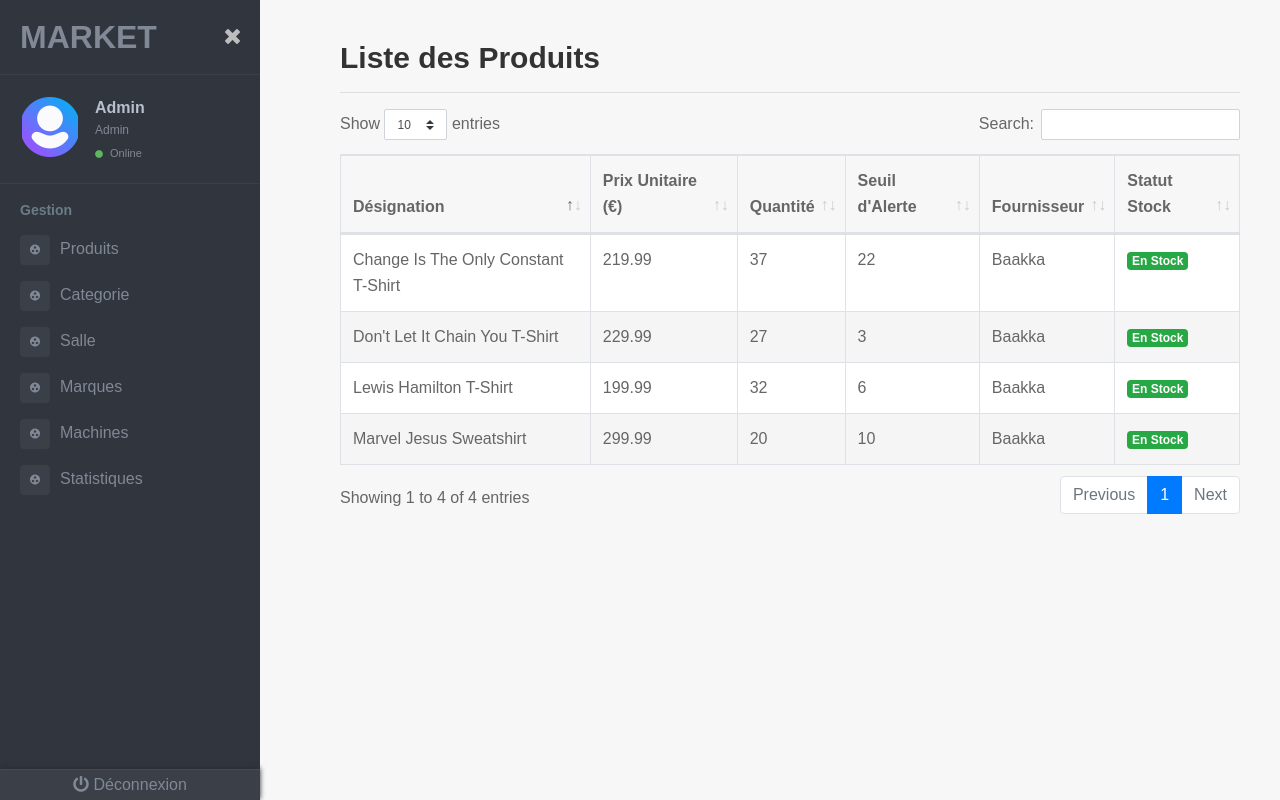
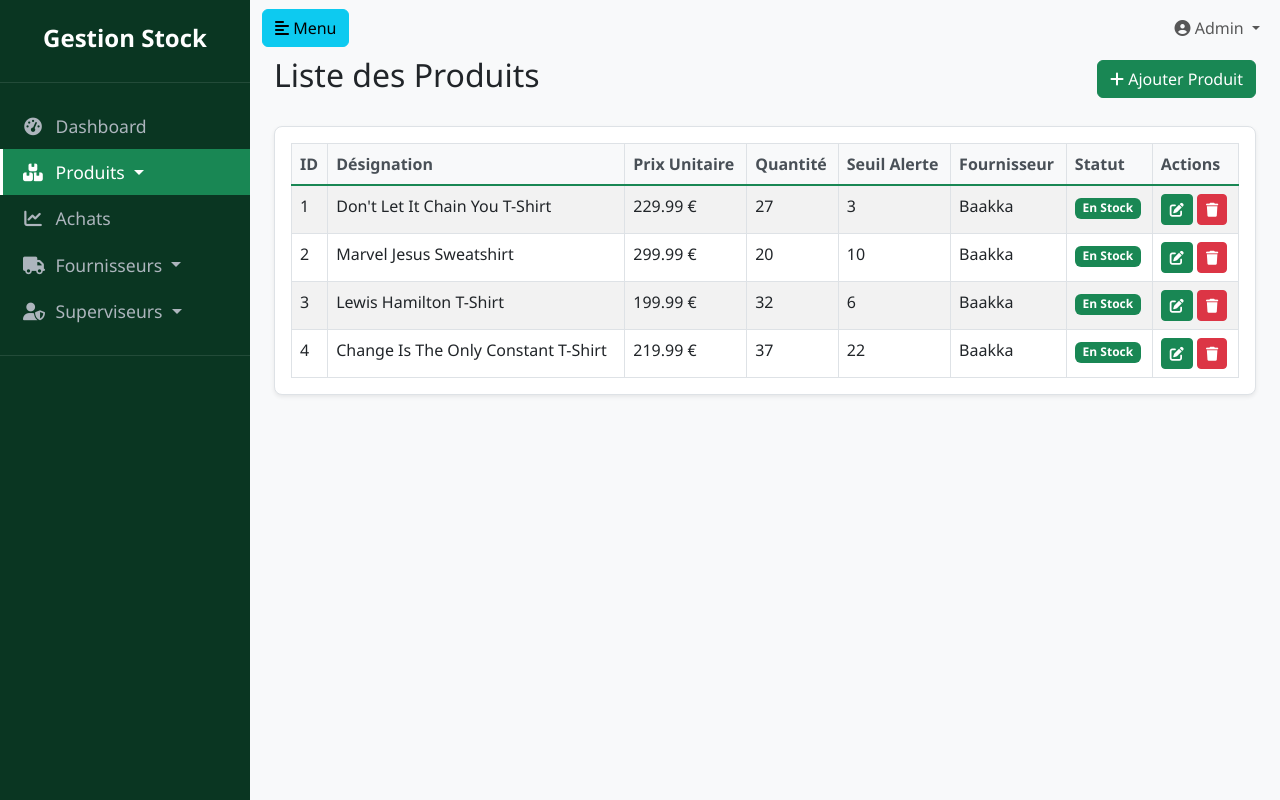
Before and after one commit to MohamedMBG/management, a Django app: page /admin_panel/produits/ in a window 1280 px wide. Run offline with Django 5.2, Linux system fonts and the light colour scheme; a user stored in the database is signed in; data comes from the database, SQL or seed files in the repository; some libraries are stand-ins or nearby versions; some web fonts are replaced.

Commit message:
admin controlling products added with ui improvements and simple views.py code

```diff
--- a/admin_panel/templates/admin_panel/produit_all.html
+++ b/admin_panel/templates/admin_panel/produit_all.html
@@ -49,7 +49,7 @@
         <h3>Please go to the admin and add a Name under 'MYAPP'</h3>
     {% endif %}
     <div class="pull-right">
-        <a class="btn btn-default-btn-xs btn-success" href="{% url 'addProduit' %}"><i class="glyphicon glyphicon-plus"></i></a>
+        <a class="btn btn-default-btn-xs btn-success" href="{% url 'admin_panel:add_produit' %}"><i class="glyphicon glyphicon-plus"></i></a>
     </div>
     </div>
 {% endblock %}
--- a/admin_panel/templates/admin_panel/produits.html
+++ b/admin_panel/templates/admin_panel/produits.html
@@ -1,151 +1,65 @@
-<!DOCTYPE html>
-<html lang="FR">
+{% extends 'admin_panel/master_page.html' %}
+{% load static %}
 
-<head>
-<meta charset="UTF-8">
-<title>Admin Dashboard - Produits</title>
-{% load static %}
-<!
-<meta charset="utf-8">
-<meta http-equiv="X-UA-Compatible" content="IE=edge">
-<meta name="viewport" content="width=device-width, initial-scale=1">
+{% block title %}Admin Dashboard - Produits{% endblock %}
 
-<link rel="stylesheet" href="{% static "vendor/bootstrap-4.1/bootstrap.min.css" %}">
-
-<link rel="stylesheet" href="{% static "vendor/font-awesome-5/css/fontawesome-all.min.css" %}">
-<link href="{% static "vendor/mdi-font/css/material-design-iconic-font.min.css" %}"
-	rel="stylesheet" media="all">
-<link href="{% static "vendor/datatable/dataTables.bootstrap4.min.css" %}"
-	rel="stylesheet" media="all">
-
-<link rel="stylesheet" href ="{% static "style/style.css" %}">
-<link rel="stylesheet" href ="{% static "style/theme.css" %}">
-<link href="{% static "vendor/css-hamburgers/hamburgers.min.css" %}" rel="stylesheet"
-	media="all">
-
-<link rel="stylesheet" href="{% static "style/main.css" %}">
-
-<script src="{% static "vendor/jquery-3.2.1.min.js" %}" ></script>
-<script src="{% static "vendor/bootstrap-4.1/popper.min.js" %}"></script>
-<script src="{% static "vendor/bootstrap-4.1/bootstrap.min.js" %}"></script>
-<script src="{% static "vendor/datatable/jquery.dataTables.min.js" %}"
-	type="text/javascript"></script>
-<script src="{% static "vendor/datatable/dataTables.bootstrap4.min.js" %}"
-	type="text/javascript"></script>
-<script src="{% static "vendor/chartjs/Chart.min.js" %}"></script>
-
-</head>
-<body>
-	<div class="page-wrapper chiller-theme toggled">
-		<a id="show-sidebar" class="btn btn-sm btn-dark" href="#"> <i
-			class="fas fa-bars"></i>
-		</a>
-		<nav id="sidebar" class="sidebar-wrapper">
-			<div class="sidebar-content">
-				<div class="sidebar-brand">
-					<a href="{% url 'admin_panel:admin_dashboard' %}" class="h2 pt-2">Market</a> {# Link back to dashboard #}
-					<div id="close-sidebar">
-						<i class="fas fa-times"></i>
-					</div>
-				</div>
-				<div class="sidebar-header">
-					<div class="user-pic">
-						<img class="img-responsive img-rounded" src="{% static "img/no-photo.png" %}"
-							alt="User picture">
-					</div>
-					<div class="user-info">
-						<span class="user-name"> <strong>{{ username|default:'Admin' }}</strong> {# Display username #}
-						</span> <span class="user-role">Admin</span> <span class="user-status">
-							<i class="fa fa-circle"></i> <span>Online</span>
-						</span>
-					</div>
-				</div>
-				<!-- sidebar-header  -->
-
-				<!-- sidebar-menu -->
-				<div class="sidebar-menu">
-					<ul>
-						<li class="header-menu"><span>Gestion</span></li>
-						<li class="active"> {# Highlight Produits as active #}
-							<a href="{% url 'admin_panel:produit_list' %}">
-								<i class="zmdi zmdi-hc-1x zmdi-group-work"></i>Produits
-							</a>
-						</li>
-						<li>
-							<a> {# Placeholder for Categorie link #}
-								<i class="zmdi zmdi-hc-1x zmdi-group-work"></i>Categorie
-							</a>
-						</li>
-						<li>
-							<a> {# Placeholder for Salle link #}
-								<i class="zmdi zmdi-hc-1x zmdi-group-work"></i>Salle
-							</a>
-						</li>
-						<li>
-							<a> {# Placeholder for Marques link #}
-								<i class="zmdi zmdi-hc-1x zmdi-group-work"></i>Marques
-							</a>
-						</li>
-						<li>
-							<a> {# Placeholder for Machines link #}
-								<i class="zmdi zmdi-hc-1x zmdi-group-work"></i>Machines
-							</a>
-						</li>
-						<li>
-							<a> {# Placeholder for Statistiques link #}
-								<i class="zmdi zmdi-hc-1x zmdi-group-work"></i>Statistiques
-							</a>
-						</li>
-					</ul>
-				</div>
-				<!-- sidebar-menu  -->
-			</div>
-			<!-- sidebar-content  -->
-			<div class="sidebar-footer">
-				<a> {# Placeholder for logout link #}
-					<i class="fa fa-power-off"></i> <span>Déconnexion</span>
+{% block content %}
+<main class="page-content">
+    <div class="container-fluid">
+        <div class="d-flex justify-content-between align-items-center mb-4">
+            <h2>Liste des Produits</h2>
+            <a href="{% url 'admin_panel:add_produit' %}" class="btn btn-success">
+                <i class="fas fa-plus"></i> Ajouter Produit
             </a>
         </div>
-		</nav>
-		<!-- sidebar-wrapper  -->
 
-		<!-- Page Content -->
-		<main class="page-content">
-			<div class="container-fluid">
-				<h2>Liste des Produits</h2>
-				<hr>
-				<div class="row">
-					<div class="col-md-12">
-						<table class="table table-striped table-bordered" id="produitsTable">
-							<thead>
+        <div class="card">
+            <div class="card-body">
+                <div class="table-responsive">
+                    <table class="table table-striped table-bordered" id="produitsTable" style="width:100%">
+                        <thead class="thead-dark">
                             <tr>
+                                <th>ID</th>
                                 <th>Désignation</th>
-									<th>Prix Unitaire (€)</th>
+                                <th>Prix Unitaire</th>
                                 <th>Quantité</th>
-									<th>Seuil d'Alerte</th>
+                                <th>Seuil Alerte</th>
                                 <th>Fournisseur</th>
-									<th>Statut Stock</th>
+                                <th>Statut</th>
+                                <th>Actions</th>
                             </tr>
                         </thead>
                         <tbody>
                             {% for produit in produits %}
                             <tr>
+                                <td>{{ produit.id }}</td>
                                 <td>{{ produit.designation }}</td>
-									<td>{{ produit.prix_unitaire }}</td>
+                                <td>{{ produit.prix_unitaire|floatformat:2 }} €</td>
                                 <td>{{ produit.quantite }}</td>
                                 <td>{{ produit.alert_quantite }}</td>
-									<td>{{ produit.fournisseur.nom }}</td>
+                                <td>{{ produit.fournisseur.nom|default:"-" }}</td>
                                 <td>
                                     {% if produit.is_below_alert_level %}
-											<span class="badge badge-danger">Stock Faible</span>
+                                        <span class="badge bg-danger">Stock Faible</span>
                                     {% else %}
-											<span class="badge badge-success">En Stock</span>
+                                        <span class="badge bg-success">En Stock</span>
                                     {% endif %}
+                                </td>
+                                <td>
+                                    <a href="{% url 'admin_panel:edit_produit' produit.id %}" class="btn btn-sm btn-primary" title="Modifier">
+                                        <i class="fas fa-edit"></i>
+                                    </a>
+                                    <form method="post" action="{% url 'admin_panel:delete_produit' produit.id %}" style="display:inline;">
+                                        {% csrf_token %}
+                                        <button type="submit" class="btn btn-sm btn-danger" title="Supprimer" onclick="return confirm('Êtes-vous sûr de vouloir supprimer ce produit?');">
+                                            <i class="fas fa-trash"></i>
+                                        </button>
+                                    </form>
                                 </td>
                             </tr>
                             {% empty %}
                             <tr>
-									<td colspan="6" class="text-center">Aucun produit trouvé.</td>
+                                <td colspan="8" class="text-center">Aucun produit disponible</td>
                             </tr>
                             {% endfor %}
                         </tbody>
@@ -153,30 +67,6 @@
                 </div>
             </div>
         </div>
+    </div>
 </main>
-		<!-- page-content" -->
-    </div>
-
-
-</body>
-
-	<!-- page-wrapper-->
-<script>
-$(document).ready(function() {
-    $('#produitsTable').DataTable(); // Initialize DataTables
-});
-</script>
-<script src="{% static "script/redirect.js" %}"></script>
-<script src="{% static "vendor/slick/slick.min.js" %}"></script>
-<script src="{% static "vendor/wow/wow.min.js" %}"></script>
-<script src="{% static "vendor/animsition/animsition.min.js" %}"></script>
-<script src="{% static "vendor/bootstrap-progressbar/bootstrap-progressbar.min.js" %}"></script>
-<script src="{% static "vendor/counter-up/jquery.waypoints.min.js" %}"></script>
-<script src="{% static "vendor/counter-up/jquery.counterup.min.js" %}"></script>
-<script src="{% static "vendor/circle-progress/circle-progress.min.js" %}"></script>
-<script src="{% static "vendor/perfect-scrollbar/perfect-scrollbar.js" %}"></script>
-<script src="{% static "vendor/chartjs/Chart.bundle.min.js" %}"></script>
-<script src="{% static "vendor/select2/select2.min.js" %}"></script>
-<script src="{% static "script/index.js" %}"></script>
-<script src="{% static "js/main.js" %}"></script>
-</html>
+{% endblock %}
--- a/admin_panel/views.py
+++ b/admin_panel/views.py
@@ -4,11 +4,9 @@ from django.shortcuts import render, redirect, get_object_or_404
 from django.contrib.auth.decorators import login_required
 from django.contrib import messages
 
-from .forms import ProduitForm, FournisseurForm, SuperviseurForm
+from .forms import ProduitForm, FournisseurForm, SuperviseurForm, AchatForm
 from .models import Produit, Fournisseur,Achat
 from supervisor_panel.models import Superviseur  # Import from the other app
-
-
 
 # Helper function to check admin status
 def is_admin(user):
@@ -61,6 +59,28 @@ def produit_add(request):
         form = ProduitForm()
     return render(request, 'admin_panel/produit_form.html', {'form': form})
 
+@login_required
+def produit_edit(request, pk):
+    produit = get_object_or_404(Produit, pk=pk)
+    if request.method == 'POST':
+        form = ProduitForm(request.POST, instance=produit)
+        if form.is_valid():
+            form.save()
+            messages.success(request, 'Produit modifié avec succès!')
+            return redirect('admin_panel:produit_list')
+    else:
+        form = ProduitForm(instance=produit)
+    return render(request, 'admin_panel/produit_form.html', {'form': form})
+
+
+@login_required
+def produit_delete(request, pk):
+    produit = get_object_or_404(Produit, pk=pk)
+    if request.method == 'POST':
+        produit.delete()
+        messages.success(request, 'Produit supprimé avec succès!')
+        return redirect('admin_panel:produit_list')
+    return render(request, 'admin_panel/produit_confirm_delete.html', {'produit': produit})
 
 # Fournisseurs
 @login_required
@@ -82,6 +102,27 @@ def fournisseur_add(request):
         form = FournisseurForm()
     return render(request, 'admin_panel/fournisseur_form.html', {'form': form})
 
+@login_required
+def fournisseur_edit(request, pk):
+    fournisseur = get_object_or_404(Fournisseur, pk=pk)
+    if request.method == 'POST':
+        form = FournisseurForm(request.POST, instance=fournisseur)
+        if form.is_valid():
+            form.save()
+            messages.success(request, 'Fournisseur modifié avec succès!')
+            return redirect('admin_panel:fournisseur_list')
+    else:
+        form = FournisseurForm(instance=fournisseur)
+    return render(request, 'admin_panel/fournisseur_form.html', {'form': form})
+
+@login_required
+def fournisseur_delete(request, pk):
+    fournisseur = get_object_or_404(Fournisseur, pk=pk)
+    if request.method == 'POST':
+        fournisseur.delete()
+        messages.success(request, 'Fournisseur supprimé avec succès!')
+    return redirect('admin_panel:fournisseur_list')
+
 
 # Superviseurs
 @login_required
@@ -92,13 +133,62 @@ def superviseur_list(request):
 
 
 # Achats
+# views.py
 @login_required
 def achats(request):
-    return render(request, 'admin_panel/achats.html', {
-        'total_amount': Achat.objects.aggregate(Sum('montant'))['montant__sum'] or 0,
-        'purchase_count': Achat.objects.count()
+    achats = Achat.objects.select_related('produit', 'client').all()
+    for achat in achats:
+        achat.total = achat.quantite * achat.produit.prix_unitaire
+    return render(request, 'admin_panel/achats.html', {'achats': achats})
+
+@login_required
+def achat_create(request):
+    if request.method == 'POST':
+        form = AchatForm(request.POST)
+        if form.is_valid():
+            form.save()
+            messages.success(request, 'Achat créé avec succès!')
+            return redirect('admin_panel:achats')
+    else:
+        form = AchatForm()
+    return render(request, 'admin_panel/achat_form.html', {'form': form})
+
+@login_required
+def achat_detail(request, pk):
+    achat = get_object_or_404(Achat.objects.select_related('produit', 'client'), pk=pk)
+    context = {
+        'achat': achat,
+        'montant_total': achat.produit.prix * achat.quantite  # Calculate total amount
+    }
+    return render(request, 'admin_panel/achat_detail.html', context)
+
+
+@login_required
+def achat_update(request, pk):
+    achat = get_object_or_404(Achat, pk=pk)
+    if request.method == 'POST':
+        form = AchatForm(request.POST, instance=achat)
+        if form.is_valid():
+            form.save()
+            messages.success(request, 'Achat modifié avec succès!')
+            return redirect('admin_panel:achat_detail', pk=achat.id)
+    else:
+        form = AchatForm(instance=achat)
+
+    return render(request, 'admin_panel/achat_form.html', {
+        'form': form,
+        'title': 'Modifier Achat'
     })
 
+
+@login_required
+@login_required
+def achat_delete(request, pk):
+    achat = get_object_or_404(Achat, pk=pk)
+    if request.method == 'POST':
+        achat.delete()
+        messages.success(request, 'Achat supprimé avec succès!')
+    return redirect('admin_panel:achats')
 
 @login_required
 def superviseur_add(request):
```
Also changed, not shown: admin_panel/templates/admin_panel/produit_form.html (+18 -9 lines). Lines whose indentation alone changed are shown as unchanged.
